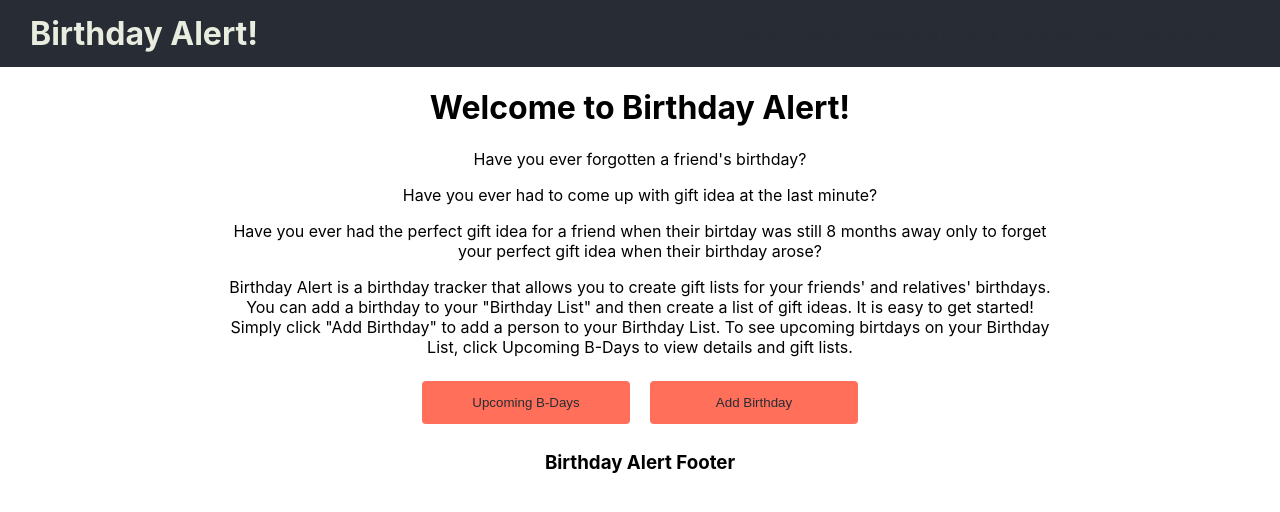
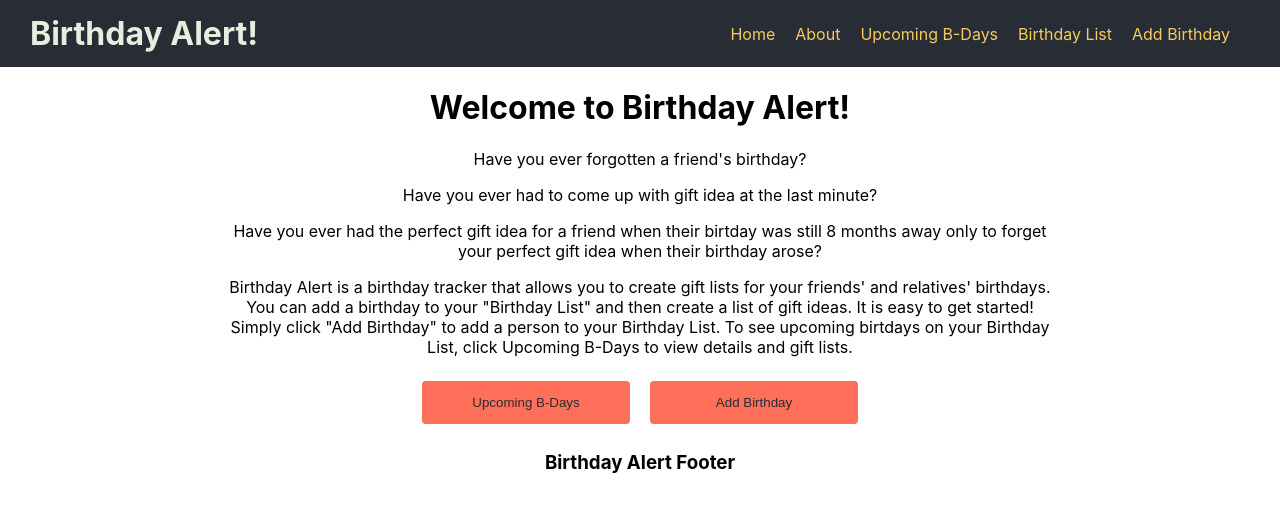
Before and after one commit to raeas/birthday-alert-client, a React (Create React App) app: page / in a window 1280 px wide. Shown: the top 512 px of the page. Built offline with nearby package versions, Linux system fonts and the light colour scheme; no server answers.

Commit message:
updated css

```diff
--- a/src/App/App.css
+++ b/src/App/App.css
@@ -40,12 +40,12 @@
 
 a:link {
   text-decoration: none;
-  color: #282c34;
+  /* color: #282c34; */
 }
 
 a:visited {
   text-decoration: none;
-  color: #282c34;
+  /* color: #282c34; */
 }
 
 a:hover {
```
